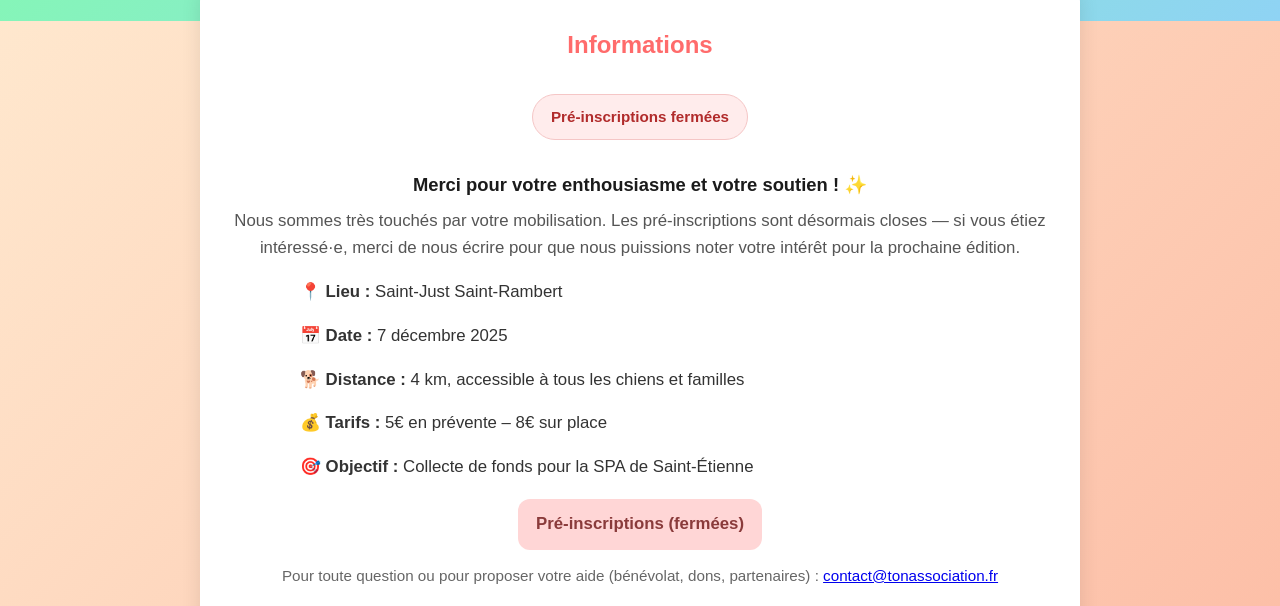
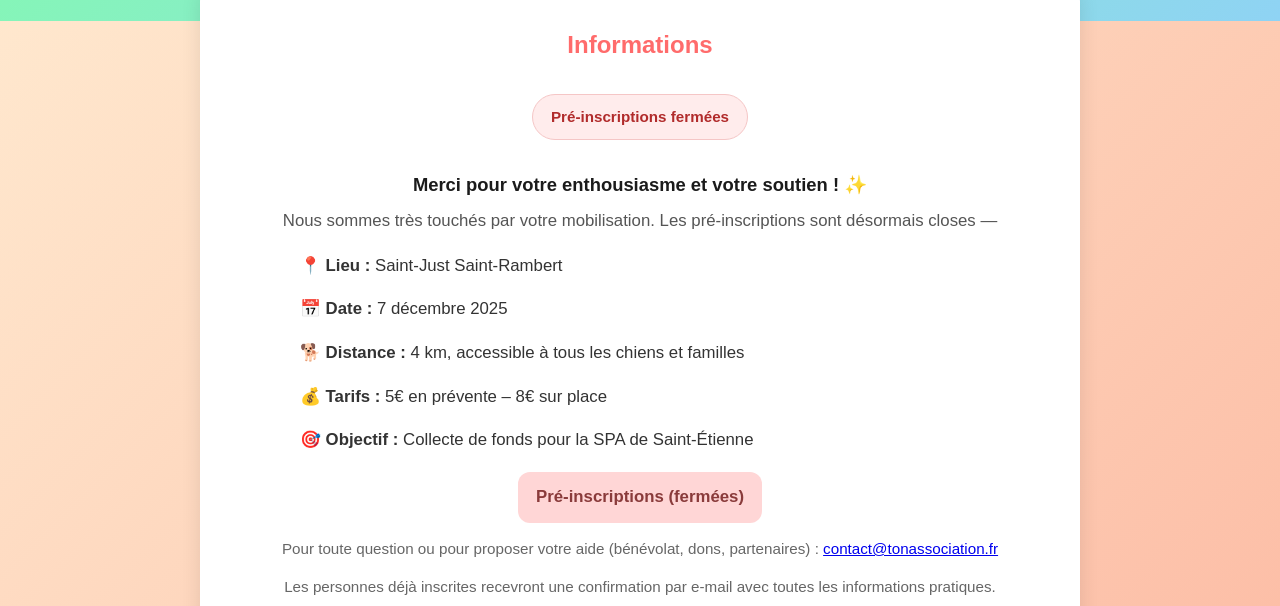
Before and after one commit to 6ctrtzm5nv-debug/6ctrtzm5nv-debug.github.io, a plain HTML site: page index.html in a window 1280 px wide. Shown: the part 187-793 px from the top of the page. Drawn offline with Linux system fonts and the light colour scheme.

Commit message:
Update index.html

```diff
--- a/index.html
+++ b/index.html
@@ -159,7 +159,6 @@
       <div class="thank">Merci pour votre enthousiasme et votre soutien ! ✨</div>
       <div class="sub">
         Nous sommes très touchés par votre mobilisation. Les pré-inscriptions sont désormais closes —
-        si vous étiez intéressé·e, merci de nous écrire pour que nous puissions noter votre intérêt pour la prochaine édition.
       </div>
 
       <div style="max-width:680px; margin: 0 auto; text-align:left;">
```
